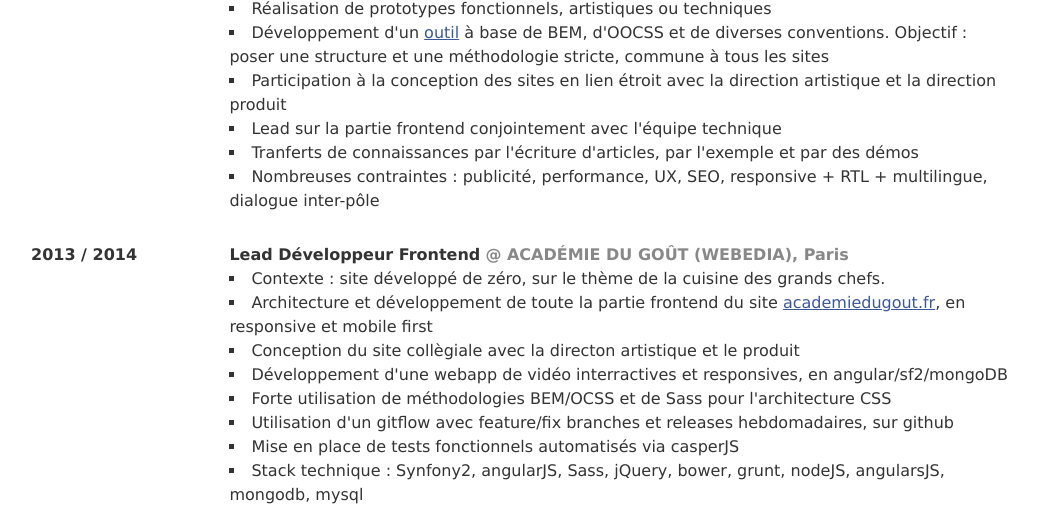
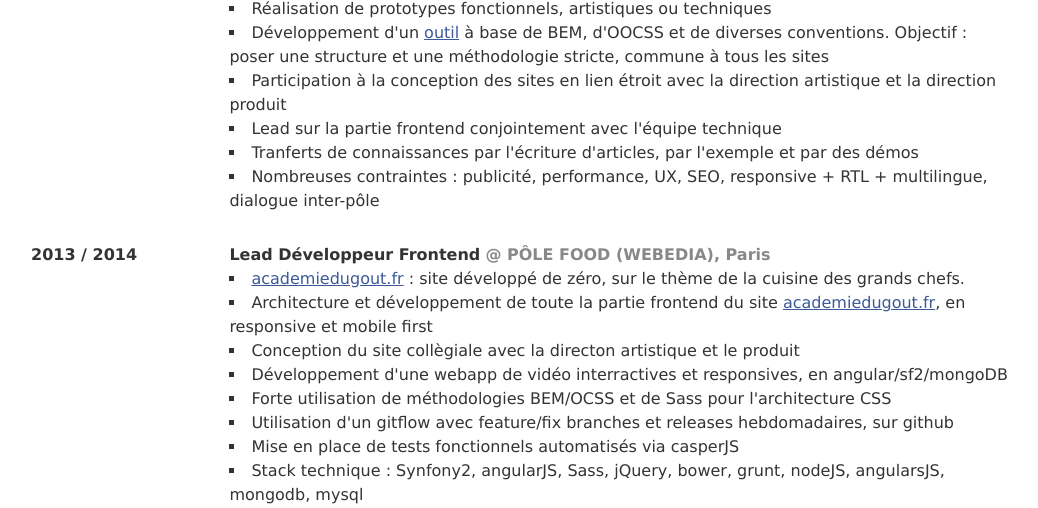
Before and after one commit to stol/cv, a PHP site: page / in a window 1280 px wide. Shown: the part 633-1141 px from the top of the page, without its empty margins (119-1157 px from the left). Run offline with PHP 8.4, Linux system fonts and the light colour scheme.

Commit message:
éclaircissement

```diff
--- a/data.php
+++ b/data.php
@@ -36,11 +36,11 @@ $experiences = [
     ],[
         'title' => '2013 / 2014',
         'job' => 'Lead Développeur Frontend',
-        'company' => 'Académie du Goût (Webedia)',
+        'company' => 'Pôle food (Webedia)',
         'link' => 'https://www.academiedugout.fr',
         'area' => 'Paris',
         'tasks' => [
-            'Contexte : site développé de zéro, sur le thème de la cuisine des grands chefs.',
+            '<a href="https://www.academiedugout.fr" target="_blank">academiedugout.fr</a> : site développé de zéro, sur le thème de la cuisine des grands chefs.',
             'Architecture et développement de toute la partie frontend du site <a href="https://www.academiedugout.fr" target="_blank">academiedugout.fr</a>, en responsive et mobile first',
             'Conception du site collègiale avec la directon artistique et le produit',
             'Développement d\'une webapp de vidéo interractives et responsives, en angular/sf2/mongoDB',
```
